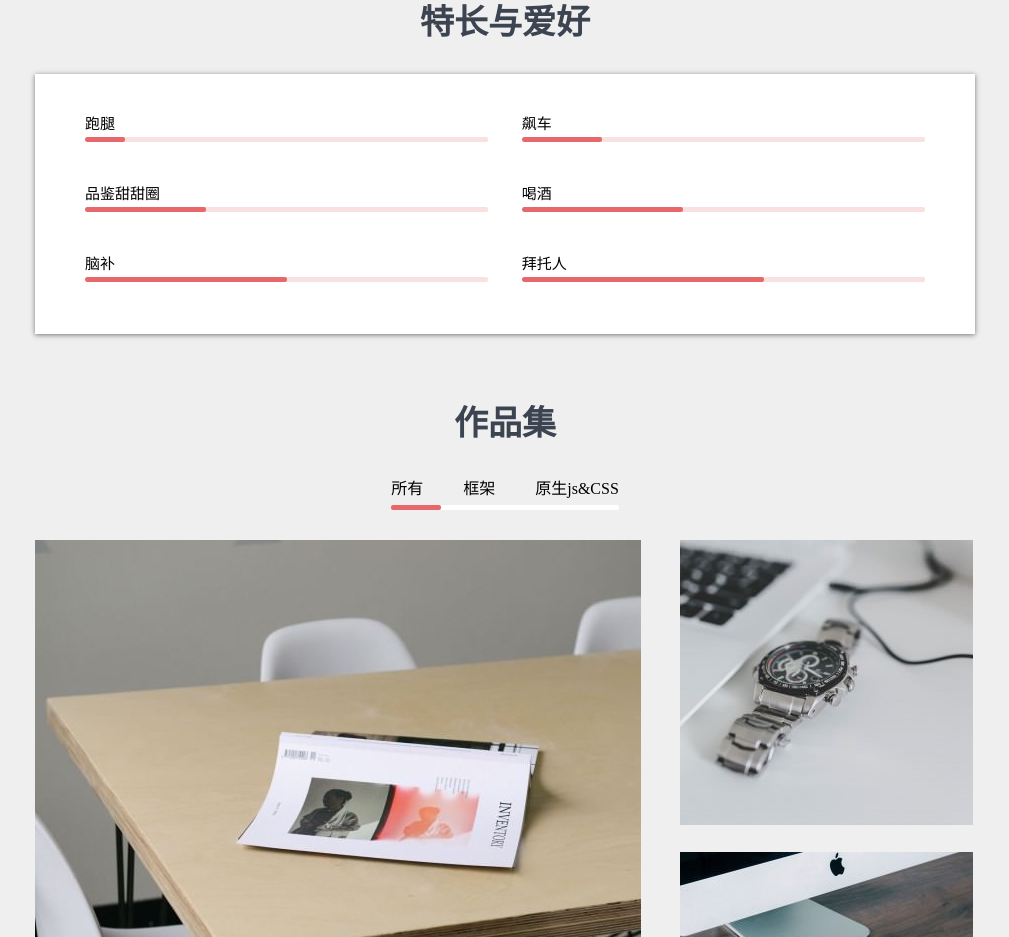
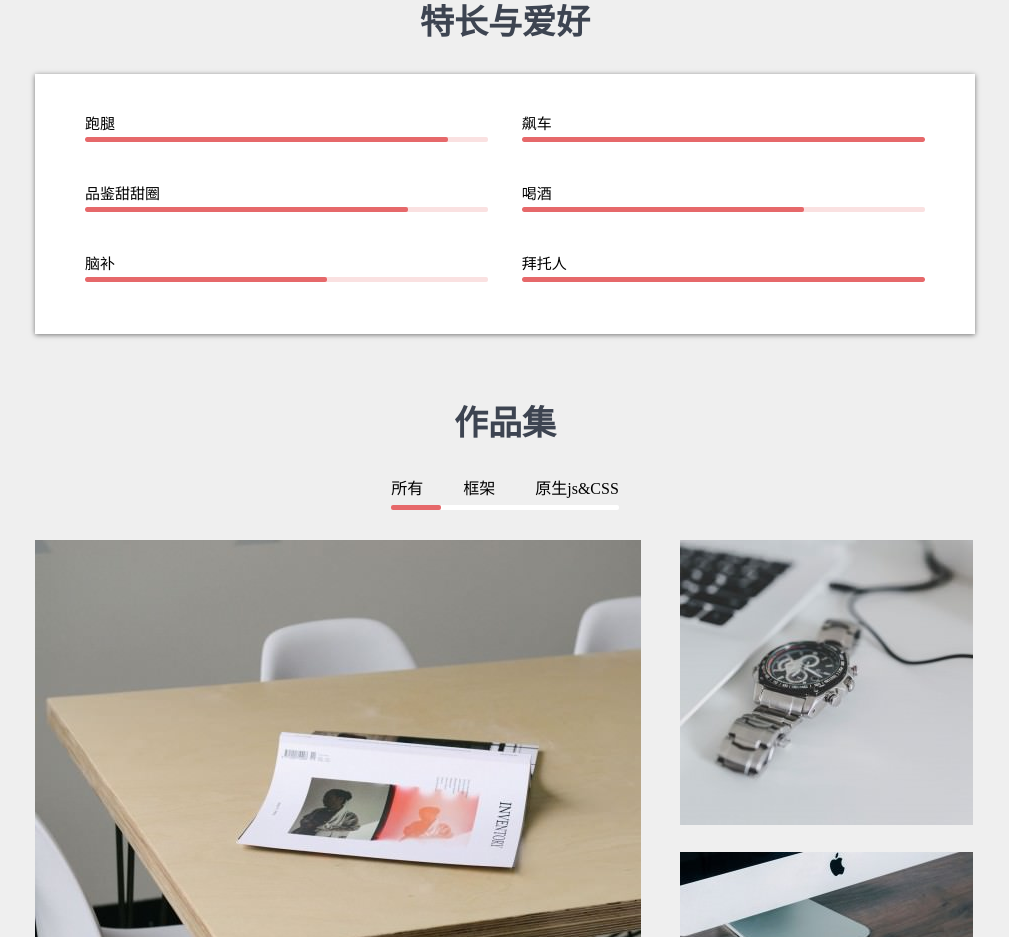
Before and after one commit to sulimi/resume, a plain HTML site: page index.html in a window 1280 px wide. Shown: the part 957-1894 px from the top of the page, without its empty margins (135-1144 px from the left). Drawn offline with Linux system fonts and the light colour scheme; a script that the page names is missing.

Commit message:
change progress bar width

```diff
--- a/index.html
+++ b/index.html
@@ -138,7 +138,7 @@
           跑腿
         </h3>
         <div class="progressBar">
-          <div class="progress" style="width: 10%;"></div>
+          <div class="progress" style="width: 90%;"></div>
         </div>
       </li>
       <li>
@@ -146,7 +146,7 @@
           飙车
         </h3>
         <div class="progressBar">
-          <div class="progress" style="width: 20%"></div>
+          <div class="progress" style="width: 100%"></div>
         </div>
       </li>
       <li>
@@ -154,7 +154,7 @@
           品鉴甜甜圈
         </h3>
         <div class="progressBar">
-          <div class="progress" style="width: 30%"></div>
+          <div class="progress" style="width: 80%"></div>
         </div>
       </li>
       <li>
@@ -162,7 +162,7 @@
           喝酒
         </h3>
         <div class="progressBar">
-          <div class="progress" style="width: 40%"></div>
+          <div class="progress" style="width: 70%"></div>
         </div>
       </li>
       <li>
@@ -170,7 +170,7 @@
           脑补
         </h3>
         <div class="progressBar">
-          <div class="progress"  style="width: 50%"></div>
+          <div class="progress"  style="width: 60%"></div>
         </div>
       </li>
       <li>
@@ -178,7 +178,7 @@
           拜托人
         </h3>
         <div class="progressBar">
-          <div class="progress"  style="width: 60%"></div>
+          <div class="progress"  style="width: 100%"></div>
         </div>
       </li>
     </ol>
```
